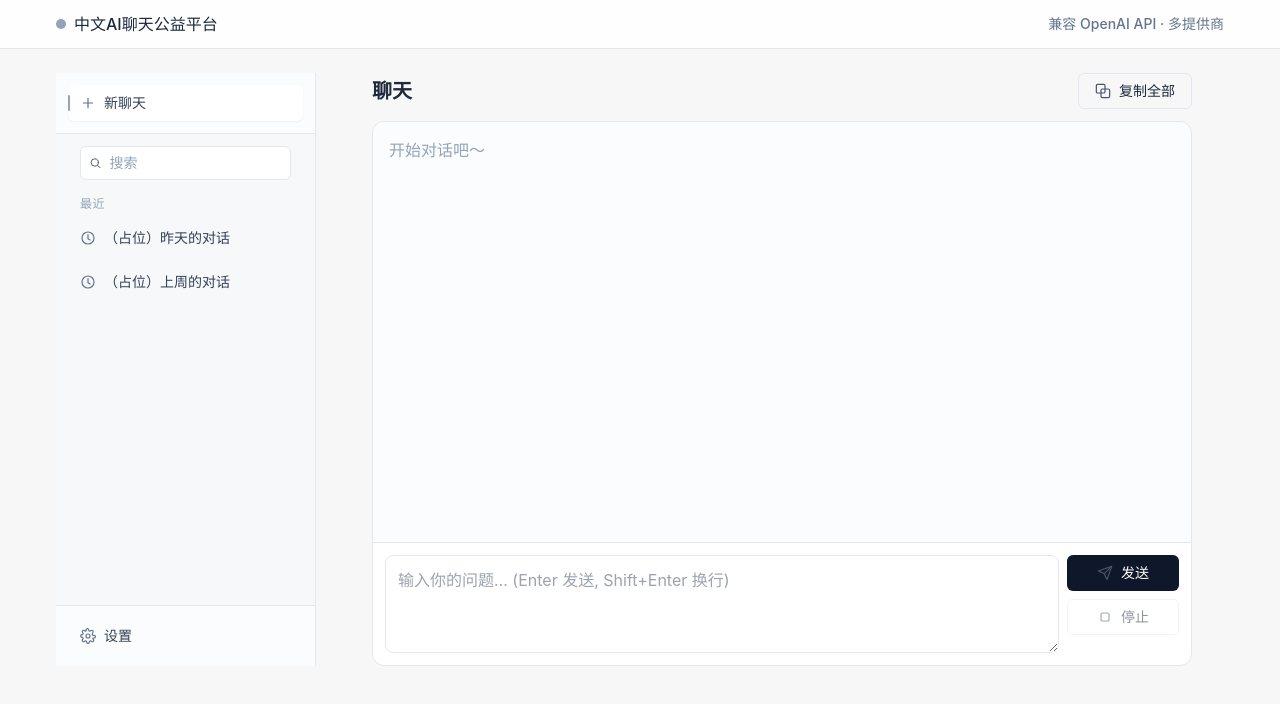
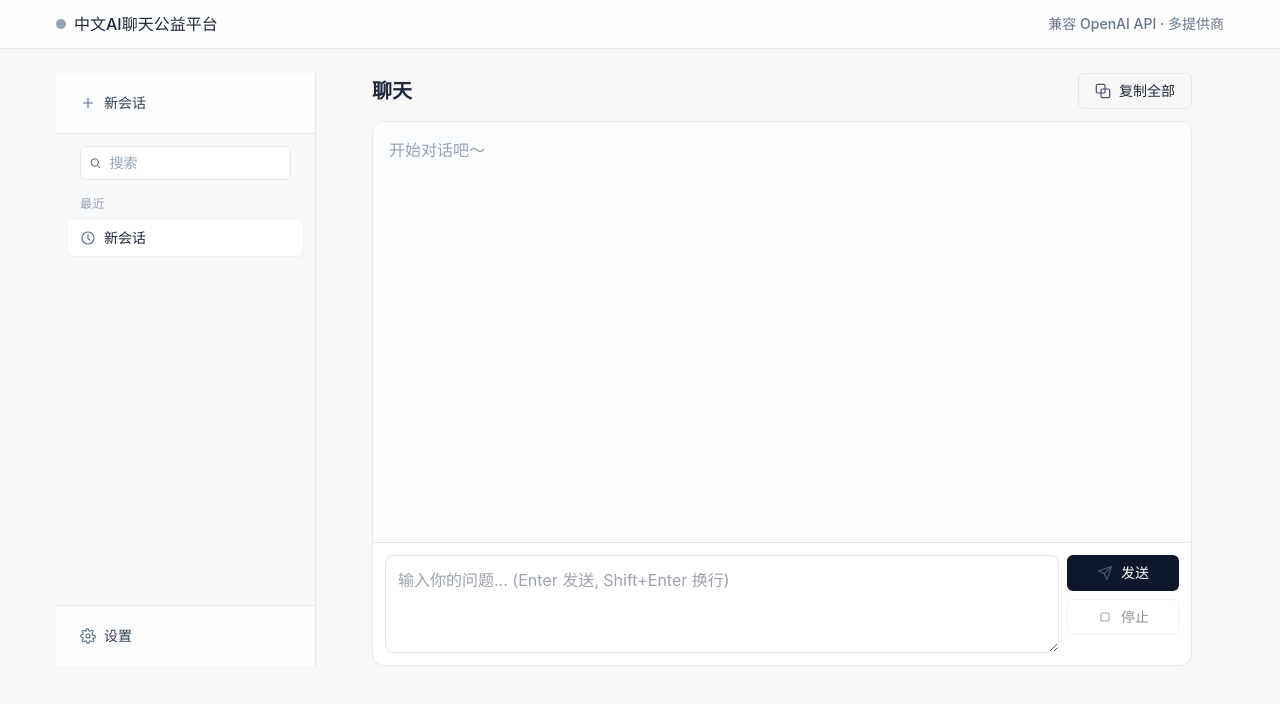
Before and after one commit to ustc21xyx/AI-chat-platform, a Next.js app: page /chat in a window 1280 px wide. Shown: the top 704 px of the page. Built offline with nearby package versions, Linux system fonts and the light colour scheme.

Commit message:
feat(conversations): global provider with localStorage persistence; integrate sidebar list and chat page to use active conversation; create/rename/delete/switch; wire streaming to active conv

```diff
--- a/app/chat/page.tsx
+++ b/app/chat/page.tsx
@@ -4,18 +4,16 @@ import { useRef, useState } from 'react'
 import { Button } from '@/components/ui/button'
 import MessageBubble from '@/components/chat/MessageBubble'
 import { IconCopy as Copy, IconSend as Send, IconStop as Square } from '@/components/ui/icons'
+import { useConversations, type ChatMessage } from '@/components/state/conversations'
 
- type ChatMessage = {
-  role: 'user' | 'assistant'
-  content: string
-}
 
 const copyText = async (text: string) => {
   try { await navigator.clipboard.writeText(text) } catch {}
 }
 
 export default function ChatPage() {
-  const [messages, setMessages] = useState<ChatMessage[]>([])
+  const { active, setMessagesForActive, appendToLastAssistant, pushMessage } = useConversations()
+  const messages = active?.messages ?? []
   const [input, setInput] = useState('')
   const [isStreaming, setIsStreaming] = useState(false)
   const abortRef = useRef<AbortController | null>(null)
@@ -55,14 +53,7 @@ export default function ChatPage() {
           try {
             const delta = JSON.parse(data) as { content?: string }
             const text = delta.content ?? ''
-            setMessages(prev => {
-              const copyArr = [...prev]
-              const last = copyArr[copyArr.length - 1]
-              if (last && last.role === 'assistant') {
-                last.content += text
-              }
-              return copyArr
-            })
+            appendToLastAssistant(text)
           } catch {}
         }
       }
@@ -76,7 +67,7 @@ export default function ChatPage() {
     if (!input.trim() || isStreaming) return
     const userMsg: ChatMessage = { role: 'user', content: input }
     const base = [...messages, userMsg]
-    setMessages([...base, { role: 'assistant', content: '' }])
+    setMessagesForActive([...base, { role: 'assistant', content: '' }])
     setInput('')
     streamFrom(base)
   }
@@ -114,14 +105,14 @@ export default function ChatPage() {
                 if (m.role === 'assistant') {
                   const until = messages.slice(0, idx)
                   // 不回填输入框，直接基于上下文重新流式
-                  setMessages([...until, { role: 'assistant', content: '' }])
+                  setMessagesForActive([...until, { role: 'assistant', content: '' }])
                   streamFrom(until)
                 }
               }}
               onDelete={() => {
                 const cp = [...messages]
                 cp.splice(idx,1)
-                setMessages(cp)
+                setMessagesForActive(cp)
               }}
             />
           ))}
--- a/app/layout.tsx
+++ b/app/layout.tsx
@@ -1,6 +1,7 @@
 import './globals.css'
 import type { Metadata } from 'next'
 import Sidebar from '@/components/layout/Sidebar'
+import { ConversationsProvider } from '@/components/state/conversations'
 
 export const metadata: Metadata = {
   title: '中文AI聊天公益平台',
@@ -24,12 +25,14 @@ export default function RootLayout({
             <div className="text-sm text-slate-500">兼容 OpenAI API · 多提供商</div>
           </div>
         </header>
+        <ConversationsProvider>
           <div className="max-w-[1200px] mx-auto px-4 py-6 grid grid-cols-1 lg:grid-cols-[260px_minmax(0,1fr)] gap-6">
             <Sidebar />
             <main className="mx-auto w-full max-w-[820px]">
               {children}
             </main>
           </div>
+        </ConversationsProvider>
       </body>
     </html>
   )
--- a/components/layout/Sidebar.tsx
+++ b/components/layout/Sidebar.tsx
@@ -1,27 +1,21 @@
 "use client"
 
-import Link from 'next/link'
-import { usePathname } from 'next/navigation'
+import { useConversations } from '@/components/state/conversations'
 import { IconPlus as Plus, IconSearch as Search, IconClock as Clock, IconSettings as Settings } from '@/components/ui/icons'
 
 export default function Sidebar() {
-  const pathname = usePathname()
-
-  const Item = ({ icon: Icon, label, href = '#', active = false }: { icon: any; label: string; href?: string; active?: boolean }) => (
-    <Link
-      href={href}
-      className={`group relative flex items-center gap-2 px-3 py-2 rounded-md text-slate-700 hover:bg-white hover:shadow-sm transition ${active ? 'bg-white shadow-sm' : ''}`}
-    >
-      <span className={`absolute left-0 top-1/2 -translate-y-1/2 w-0.5 h-4 rounded-full ${active ? 'bg-slate-400' : 'bg-transparent'} transition`} />
-      <Icon size={16} className="text-slate-500 group-hover:text-slate-700" />
-      <span className="text-sm">{label}</span>
-    </Link>
-  )
+  const { conversations, activeId, createConversation, setActive, renameConversation, deleteConversation } = useConversations()
 
   return (
     <aside className="hidden lg:flex lg:flex-col border-r bg-slate-50/60">
       <div className="p-3 border-b bg-white/60">
-        <Item icon={Plus} label="新聊天" href="/chat" active={pathname === '/chat'} />
+        <button
+          onClick={() => createConversation()}
+          className="group relative flex items-center gap-2 px-3 py-2 rounded-md text-slate-700 hover:bg-white hover:shadow-sm transition"
+        >
+          <Plus size={16} className="text-slate-500 group-hover:text-slate-700" />
+          <span className="text-sm">新会话</span>
+        </button>
       </div>
       <div className="p-3 space-y-2 flex-1 overflow-auto">
         <div className="px-3">
@@ -31,11 +25,29 @@ export default function Sidebar() {
           </div>
         </div>
         <div className="pt-2 text-xs uppercase tracking-wider text-slate-400 px-3">最近</div>
-        <Item icon={Clock} label="（占位）昨天的对话" />
-        <Item icon={Clock} label="（占位）上周的对话" />
+        <div className="space-y-1">
+          {conversations.map((c) => (
+            <div key={c.id} className={`group relative flex items-center justify-between gap-2 px-3 py-2 rounded-md hover:bg-white hover:shadow-sm transition cursor-pointer ${activeId === c.id ? 'bg-white shadow-sm' : ''}`}>
+              <div className="flex items-center gap-2 min-w-0" onClick={() => setActive(c.id)}>
+                <Clock size={16} className="text-slate-500 group-hover:text-slate-700" />
+                <span className="text-sm truncate">{c.title || '未命名会话'}</span>
+              </div>
+              <div className="opacity-0 group-hover:opacity-100 transition flex items-center gap-1">
+                <button className="text-xs text-slate-500 hover:text-slate-700" onClick={() => {
+                  const t = prompt('重命名会话', c.title)
+                  if (t != null) renameConversation(c.id, t)
+                }}>改名</button>
+                <button className="text-xs text-red-500 hover:text-red-600" onClick={() => deleteConversation(c.id)}>删除</button>
+              </div>
+            </div>
+          ))}
+        </div>
       </div>
       <div className="p-3 border-t bg-white/60">
-        <Item icon={Settings} label="设置" />
+        <div className="flex items-center gap-2 px-3 py-2 text-slate-700">
+          <Settings size={16} className="text-slate-500" />
+          <span className="text-sm">设置</span>
+        </div>
       </div>
     </aside>
   )
--- /dev/null
+++ b/components/state/conversations.tsx
@@ -0,0 +1,143 @@
+"use client"
+
+import React, { createContext, useContext, useEffect, useMemo, useState } from 'react'
+
+export type ChatMessage = { role: 'user' | 'assistant'; content: string }
+export type Conversation = {
+  id: string
+  title: string
+  messages: ChatMessage[]
+  createdAt: number
+  updatedAt: number
+}
+
+export type ConversationsContextValue = {
+  conversations: Conversation[]
+  activeId: string | null
+  active: Conversation | null
+  // actions
+  createConversation: (title?: string) => Conversation
+  setActive: (id: string) => void
+  renameConversation: (id: string, title: string) => void
+  deleteConversation: (id: string) => void
+  // message operations on active conversation
+  setMessagesForActive: (messages: ChatMessage[]) => void
+  pushMessage: (msg: ChatMessage) => void
+  appendToLastAssistant: (delta: string) => void
+}
+
+const ConversationsContext = createContext<ConversationsContextValue | null>(null)
+const STORAGE_KEY = 'conversations:v1'
+
+function genId() {
+  return `${Date.now().toString(36)}-${Math.random().toString(36).slice(2, 8)}`
+}
+
+export function ConversationsProvider({ children }: { children: React.ReactNode }) {
+  const [conversations, setConversations] = useState<Conversation[]>([])
+  const [activeId, setActiveId] = useState<string | null>(null)
+
+  // load
+  useEffect(() => {
+    try {
+      const raw = localStorage.getItem(STORAGE_KEY)
+      if (raw) {
+        const parsed = JSON.parse(raw) as { conversations: Conversation[]; activeId: string | null }
+        setConversations(parsed.conversations || [])
+        setActiveId(parsed.activeId || (parsed.conversations?.[0]?.id ?? null))
+      } else {
+        // initialize with an empty conversation
+        const conv: Conversation = {
+          id: genId(),
+          title: '新会话',
+          messages: [],
+          createdAt: Date.now(),
+          updatedAt: Date.now(),
+        }
+        setConversations([conv])
+        setActiveId(conv.id)
+      }
+    } catch {}
+  }, [])
+
+  // persist
+  useEffect(() => {
+    try {
+      localStorage.setItem(STORAGE_KEY, JSON.stringify({ conversations, activeId }))
+    } catch {}
+  }, [conversations, activeId])
+
+  const active = useMemo(() => conversations.find(c => c.id === activeId) || null, [conversations, activeId])
+
+  const createConversation = (title = '新会话') => {
+    const conv: Conversation = { id: genId(), title, messages: [], createdAt: Date.now(), updatedAt: Date.now() }
+    setConversations(prev => [conv, ...prev])
+    setActiveId(conv.id)
+    return conv
+  }
+
+  const setActive = (id: string) => {
+    setActiveId(id)
+  }
+
+  const renameConversation = (id: string, title: string) => {
+    setConversations(prev => prev.map(c => (c.id === id ? { ...c, title, updatedAt: Date.now() } : c)))
+  }
+
+  const deleteConversation = (id: string) => {
+    setConversations(prev => prev.filter(c => c.id !== id))
+    setActiveId(prevId => {
+      if (prevId === id) {
+        const remain = conversations.filter(c => c.id !== id)
+        return remain[0]?.id || null
+      }
+      return prevId
+    })
+  }
+
+  const setMessagesForActive = (messages: ChatMessage[]) => {
+    if (!active) return
+    setConversations(prev => prev.map(c => (c.id === active.id ? { ...c, messages, updatedAt: Date.now() } : c)))
+  }
+
+  const pushMessage = (msg: ChatMessage) => {
+    if (!active) return
+    setConversations(prev => prev.map(c => (c.id === active.id ? { ...c, messages: [...c.messages, msg], updatedAt: Date.now() } : c)))
+  }
+
+  const appendToLastAssistant = (delta: string) => {
+    if (!active) return
+    setConversations(prev =>
+      prev.map(c => {
+        if (c.id !== active.id) return c
+        const msgs = [...c.messages]
+        const last = msgs[msgs.length - 1]
+        if (last && last.role === 'assistant') {
+          msgs[msgs.length - 1] = { ...last, content: last.content + delta }
+        }
+        return { ...c, messages: msgs, updatedAt: Date.now() }
+      })
+    )
+  }
+
+  const value: ConversationsContextValue = {
+    conversations,
+    activeId,
+    active,
+    createConversation,
+    setActive,
+    renameConversation,
+    deleteConversation,
+    setMessagesForActive,
+    pushMessage,
+    appendToLastAssistant,
+  }
+
+  return <ConversationsContext.Provider value={value}>{children}</ConversationsContext.Provider>
+}
+
+export function useConversations() {
+  const ctx = useContext(ConversationsContext)
+  if (!ctx) throw new Error('useConversations must be used within ConversationsProvider')
+  return ctx
+}
```
Lines whose indentation alone changed are shown as unchanged.
